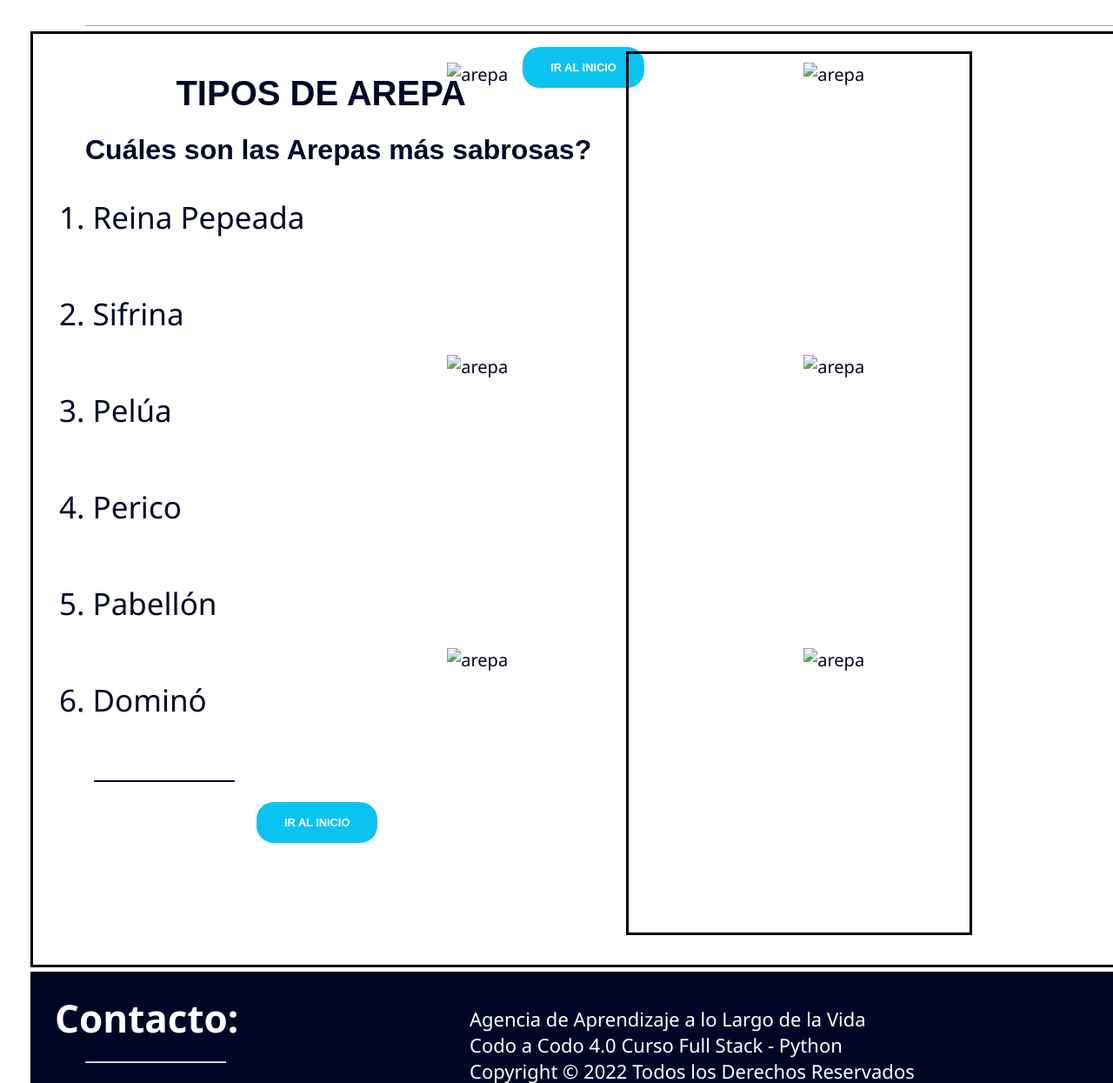
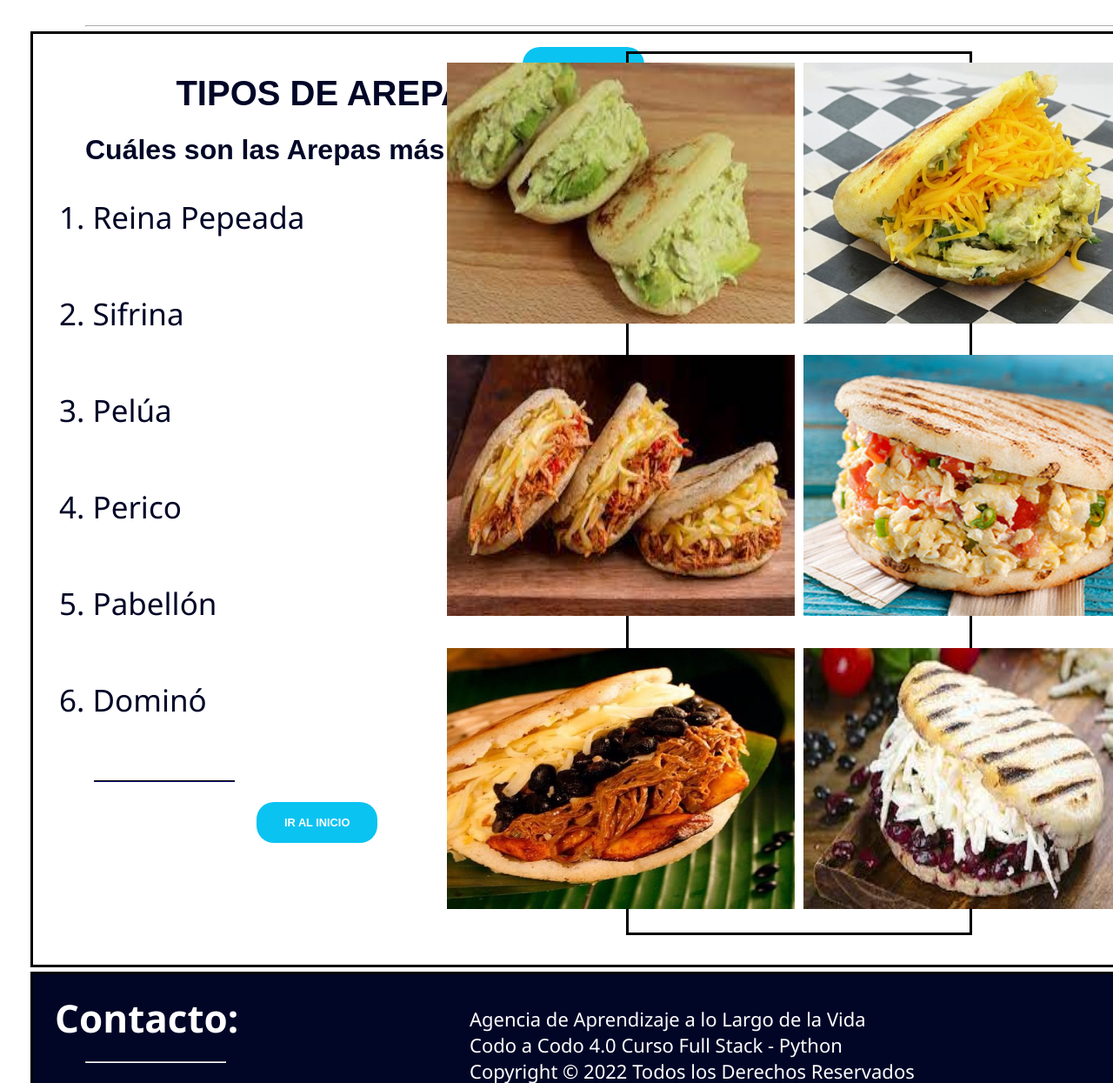
Before and after one commit to JoseLuisGalvis/Proyecto_1, a plain HTML site: page index.html in a window 1280 px wide. Shown: the part 5941-7186 px from the top of the page at 87% size. Drawn offline with Linux system fonts and the light colour scheme.

Commit message:
Update index.html

```diff
--- a/index.html
+++ b/index.html
@@ -208,12 +208,12 @@
         <a href="#" class="btn-azul">Ir al Inicio</a>
         </div>
         <div id="tercera-seccion-derecha">
-            <img src="../1er-Proyecto/1PFotos/reina.jpg" alt="arepa">
-            <img src="../1er-Proyecto/1PFotos/sifrina-.jpg" alt="arepa">
-            <img src="../1er-Proyecto/1PFotos/pelua.jpg" alt="arepa">
-            <img src="../1er-Proyecto/1PFotos/arepa_perico.jpg" alt="arepa">
-            <img src="../1er-Proyecto/1PFotos/pabellon.jpg" alt="arepa">
-            <img src="../1er-Proyecto/1PFotos/domino.jpg" alt="arepa">
+            <img src="https://github.com/JoseLuisGalvis/Proyecto_1/blob/master/1PFotos/reina.jpg" alt="arepa">
+            <img src="https://github.com/JoseLuisGalvis/Proyecto_1/blob/master/1PFotos/sifrina-.jpg" alt="arepa">
+            <img src="https://github.com/JoseLuisGalvis/Proyecto_1/blob/master/1PFotos/pelua.jpg" alt="arepa">
+            <img src="https://github.com/JoseLuisGalvis/Proyecto_1/blob/master/1PFotos/arepa_perico.jpg?raw=true" alt="arepa">
+            <img src="https://github.com/JoseLuisGalvis/Proyecto_1/blob/master/1PFotos/pabellon.jpg" alt="arepa">
+            <img src="https://github.com/JoseLuisGalvis/Proyecto_1/blob/master/1PFotos/domino.jpg" alt="arepa">
         </div>
     </div>
     <footer>
```
